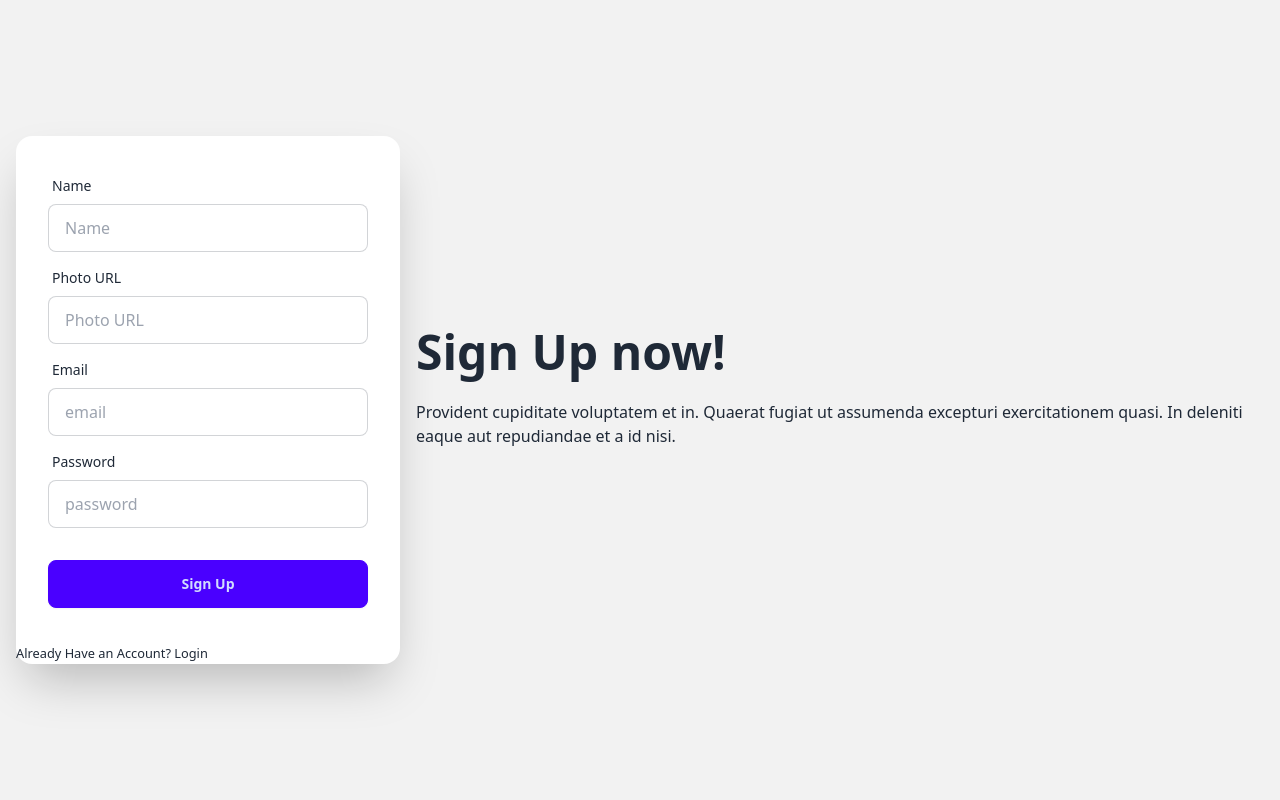
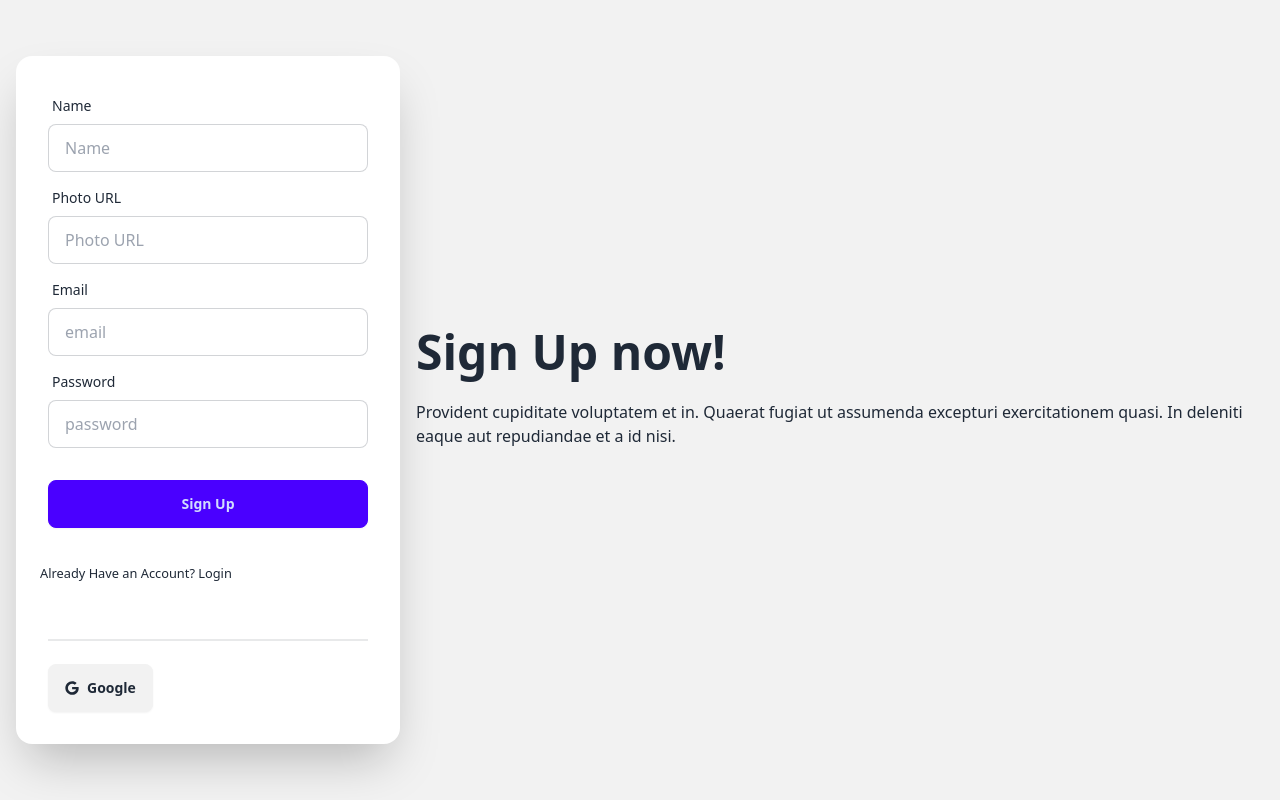
Before and after one commit to AbdullahAlTowsif/bistro-boss-client, a React (Vite) app: page /signup in a window 1280 px wide. Built offline with nearby package versions, Linux system fonts and the light colour scheme; no server answers.

Commit message:
users auth added

```diff
--- a/src/Pages/Home/Testimonials/Testimonials.jsx
+++ b/src/Pages/Home/Testimonials/Testimonials.jsx
@@ -37,7 +37,7 @@
                             <div className="text-9xl">
                                 <RiPlayReverseMiniFill />
                             </div>
-                            <p className="py-8">{review.recipe}</p>
+                            <p className="py-8">{review.details}</p>
                             <h3 className="text-2xl text-orange-400">{review.name}</h3>
                         </div>
                     </SwiperSlide>)
--- a/src/Pages/Login/Login.jsx
+++ b/src/Pages/Login/Login.jsx
@@ -4,6 +4,7 @@
 import { Link, useLocation, useNavigate } from 'react-router-dom';
 import { Helmet } from 'react-helmet-async';
 import Swal from 'sweetalert2';
+import SocialLogin from '../../components/SocialLogin/SocialLogin';
 
 const Login = () => {
     // const captchaRef = useRef(null);
@@ -101,7 +102,8 @@
                                 <input disabled={disabled} className="btn btn-primary" type="submit" value="Login" />
                             </div>
                         </form>
-                        <p><small>New Here? <Link to="/signup">Create an account</Link></small></p>
+                        <SocialLogin></SocialLogin>
+                        <p className='px-6'><small>New Here? <Link to="/signup">Create an account</Link></small></p>
                     </div>
                 </div>
             </div>
--- a/src/Pages/SignUp/SignUp.jsx
+++ b/src/Pages/SignUp/SignUp.jsx
@@ -4,8 +4,11 @@
 import { AuthContext } from "../../providers/AuthProvider";
 import { Link, useNavigate } from "react-router-dom";
 import Swal from "sweetalert2";
+import useAxiosPublic from "../../hooks/useAxiosPublic";
+import SocialLogin from "../../components/SocialLogin/SocialLogin";
 
 const SignUp = () => {
+    const axiosPublic = useAxiosPublic();
     const { register, handleSubmit, reset, formState: { errors } } = useForm();
     const { createUser, updateUserProfile } = useContext(AuthContext);
     const navigate = useNavigate();
@@ -17,8 +20,14 @@
                 const loggedUser = result.user;
                 console.log(loggedUser);
                 updateUserProfile(data.name, data.photoURL)
-                    .then(() => {
-                        console.log('User Profile Picture Updated');
+                // create user entry in the database
+                const userInfo = {
+                    name: data.name,
+                    email: data.email
+                }
+                axiosPublic.post('/users', userInfo)
+                    .then(res => {
+                        if (res.data.insertedId) {
                             reset();
                             Swal.fire({
                                 position: "top-end",
@@ -28,6 +37,7 @@
                                 timer: 1500
                             });
                             navigate('/')
+                        }
                     })
                     .catch(error => console.log(error))
             })
@@ -90,7 +100,8 @@
                                 <input className="btn btn-primary" type="submit" value="Sign Up" />
                             </div>
                         </form>
-                        <p><small>Already Have an Account? <Link to="/login">Login</Link></small></p>
+                        <p className="px-6"><small>Already Have an Account? <Link to="/login">Login</Link></small></p>
+                        <SocialLogin></SocialLogin>
                     </div>
                 </div>
             </div>
--- a/src/Routes/Routes.jsx
+++ b/src/Routes/Routes.jsx
@@ -43,7 +43,7 @@
     },
     {
         path: '/dashboard',
-        element: <Dashboard></Dashboard>,
+        element: <PrivateRoute><Dashboard></Dashboard></PrivateRoute>,
         children: [
             {
                 path: '/dashboard/cart',
--- /dev/null
+++ b/src/components/SocialLogin/SocialLogin.jsx
@@ -0,0 +1,40 @@
+import { FaGoogle } from "react-icons/fa";
+import useAuth from "../../hooks/useAuth";
+import useAxiosPublic from "../../hooks/useAxiosPublic";
+import { useNavigate } from "react-router-dom";
+
+const SocialLogin = () => {
+    const { googleSignIn } = useAuth();
+    const axiosPublic = useAxiosPublic();
+    const navigate = useNavigate();
+
+    const handleGoogleSignIn = () => {
+        googleSignIn()
+            .then(result => {
+                console.log(result.user);
+                const userInfo = {
+                    email: result.user?.email,
+                    name: result.user?.displayName,
+                }
+                axiosPublic.post('/users', userInfo)
+                    .then(res => {
+                        console.log(res.data);
+                        navigate('/')
+                    })
+            })
+    }
+
+    return (
+        <div className="p-8">
+            <div className="divider"></div>
+            <div>
+                <button onClick={handleGoogleSignIn} className="btn">
+                    <FaGoogle></FaGoogle>
+                    Google
+                </button>
+            </div>
+        </div>
+    );
+};
+
+export default SocialLogin;
--- /dev/null
+++ b/src/hooks/useAxiosPublic.jsx
@@ -0,0 +1,11 @@
+import axios from "axios";
+
+const axiosPublic = axios.create({
+    baseURL: 'http://localhost:5000'
+})
+
+const useAxiosPublic = () => {
+    return axiosPublic;
+};
+
+export default useAxiosPublic;
--- a/src/providers/AuthProvider.jsx
+++ b/src/providers/AuthProvider.jsx
@@ -1,5 +1,5 @@
 import { createContext, useEffect, useState } from "react";
-import { createUserWithEmailAndPassword, getAuth, onAuthStateChanged, signInWithEmailAndPassword, signOut, updateProfile } from "firebase/auth";
+import { createUserWithEmailAndPassword, getAuth, GoogleAuthProvider, onAuthStateChanged, signInWithEmailAndPassword, signInWithPopup, signOut, updateProfile } from "firebase/auth";
 import { app } from "../firebase/firebase.config";
 
 // eslint-disable-next-line react-refresh/only-export-components
@@ -10,6 +10,7 @@
 const AuthProvider = ({children}) => {
     const [user, setUser] = useState(null);
     const [loading, setLoading] = useState(true);
+    const googleProvider = new GoogleAuthProvider();
 
     const createUser = (email, password) => {
         setLoading(true);
@@ -19,6 +20,11 @@
     const signIn = (email, password) => {
         setLoading(true);
         return signInWithEmailAndPassword(auth, email, password)
+    }
+
+    const googleSignIn = () => {
+        setLoading(true);
+        return signInWithPopup(auth, googleProvider);
     }
 
     const logOut = () => {
@@ -50,6 +56,7 @@
         signIn,
         logOut,
         updateUserProfile,
+        googleSignIn,
     }
 
     return (
```
Lines whose indentation alone changed are shown as unchanged.
